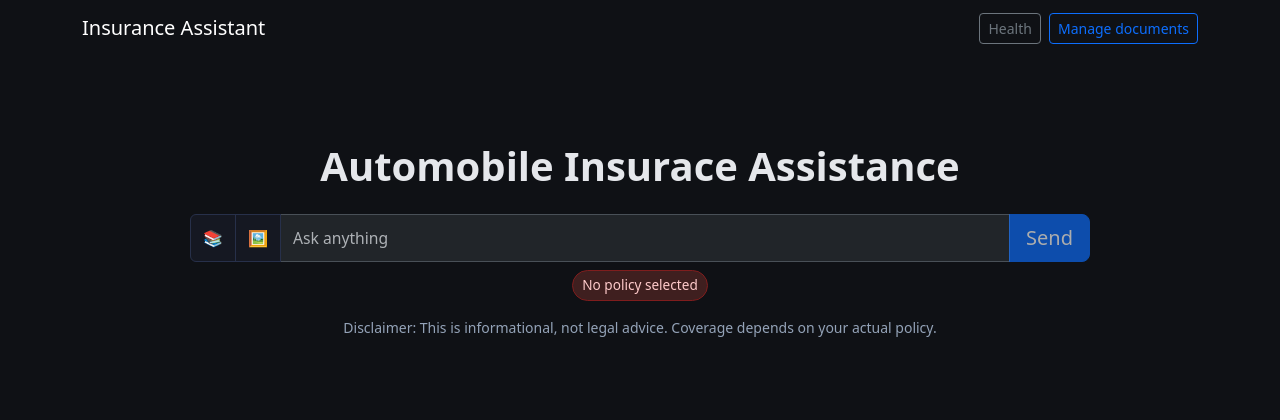
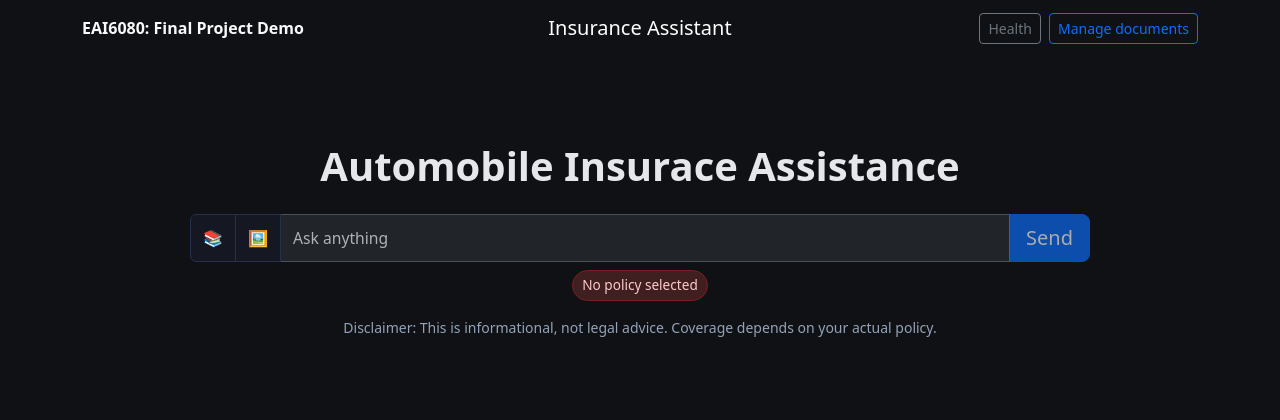
Before and after one commit to Subhash-269/InsurAsst, a Django app: page / in a window 1280 px wide. Shown: the top 420 px of the page. Run offline with Django 5.2, Linux system fonts and the light colour scheme; some libraries are stand-ins or nearby versions.

Commit message:
Title update and chat suble animation

```diff
--- a/insuranceasst/chat/templates/chat/index.html
+++ b/insuranceasst/chat/templates/chat/index.html
@@ -4,7 +4,7 @@
 <head>
   <meta charset="utf-8">
   <meta name="viewport" content="width=device-width, initial-scale=1">
-  <title>Insurance Assistant</title>
+  <title>EAI6080: Final Project Demo: Insurance Assistant</title>
   <link href="https://cdn.jsdelivr.net/npm/bootstrap@5.3.3/dist/css/bootstrap.min.css" rel="stylesheet">
   <style>
     :root { color-scheme: dark; }
@@ -103,14 +103,25 @@
 </head>
 <body>
   <nav class="navbar navbar-dark" style="background:#0f1115;">
-    <div class="container">
-      <span class="navbar-brand">Insurance Assistant</span>
-      <div class="d-flex gap-2">
-        <a class="btn btn-outline-secondary btn-sm" href="/health/" target="_blank">Health</a>
-        <button class="btn btn-outline-primary btn-sm" data-bs-toggle="modal" data-bs-target="#docsModal">Manage documents</button>
-      </div>
+  <div class="container position-relative d-flex justify-content-between align-items-center">
+    <!-- Left: Project name -->
+    <span class="navbar-text text-light fw-semibold">EAI6080: Final Project Demo</span>
+
+    <!-- Center: App title -->
+    <span class="navbar-brand mx-auto position-absolute start-50 translate-middle-x">
+      Insurance Assistant
+    </span>
+
+    <!-- Right: Buttons -->
+    <div class="d-flex gap-2 ms-auto">
+      <a class="btn btn-outline-secondary btn-sm" href="/health/" target="_blank">Health</a>
+      <button class="btn btn-outline-primary btn-sm" data-bs-toggle="modal" data-bs-target="#docsModal">
+        Manage documents
+      </button>
     </div>
-  </nav>
+  </div>
+</nav>
+
 
   <!-- Floating Menu Button -->
   <button id="fabMenu" class="btn btn-primary fab" title="Menu">☰</button>
```
Also changed, not shown: insuranceasst/chat/static/chat/style.css (+9 -0 lines).
